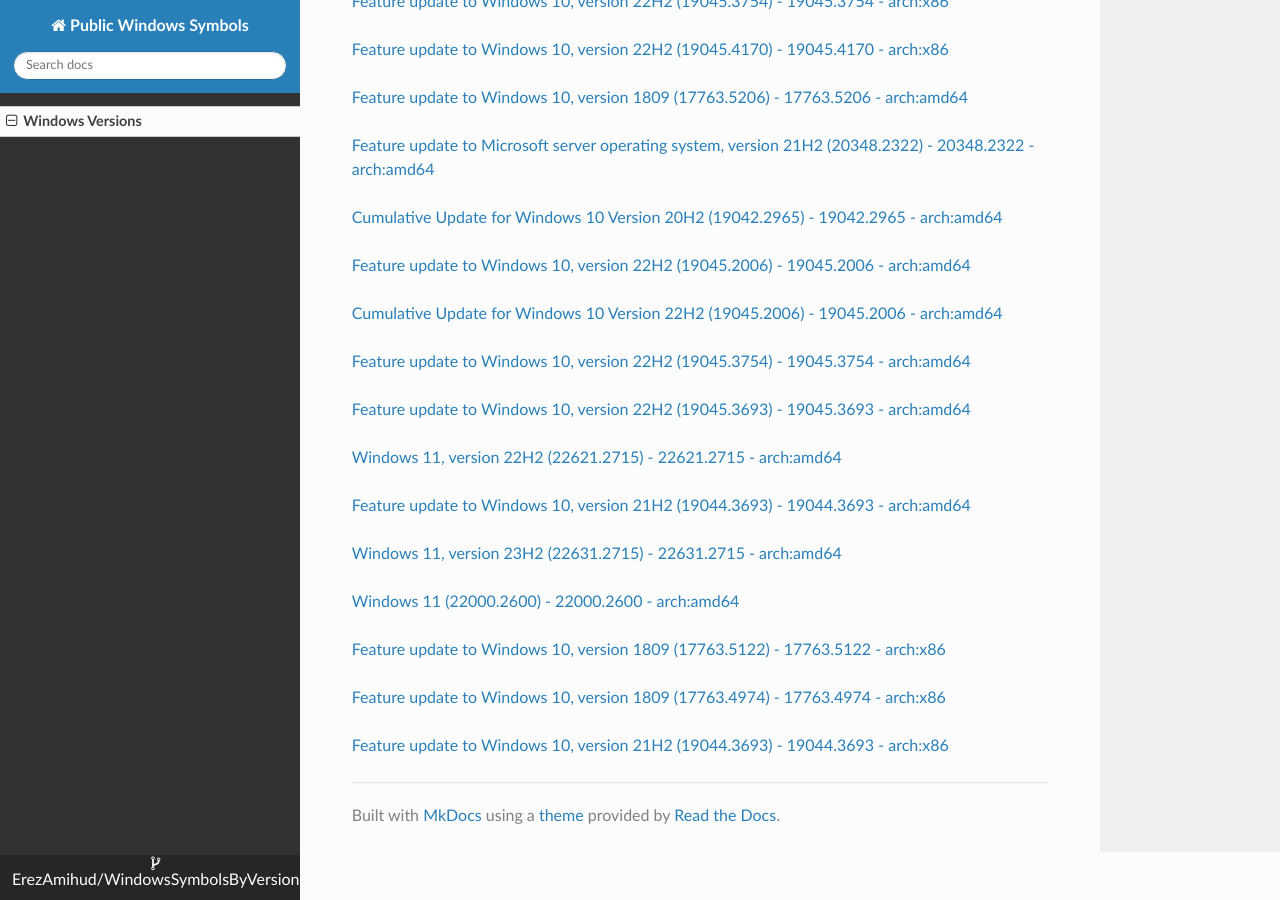
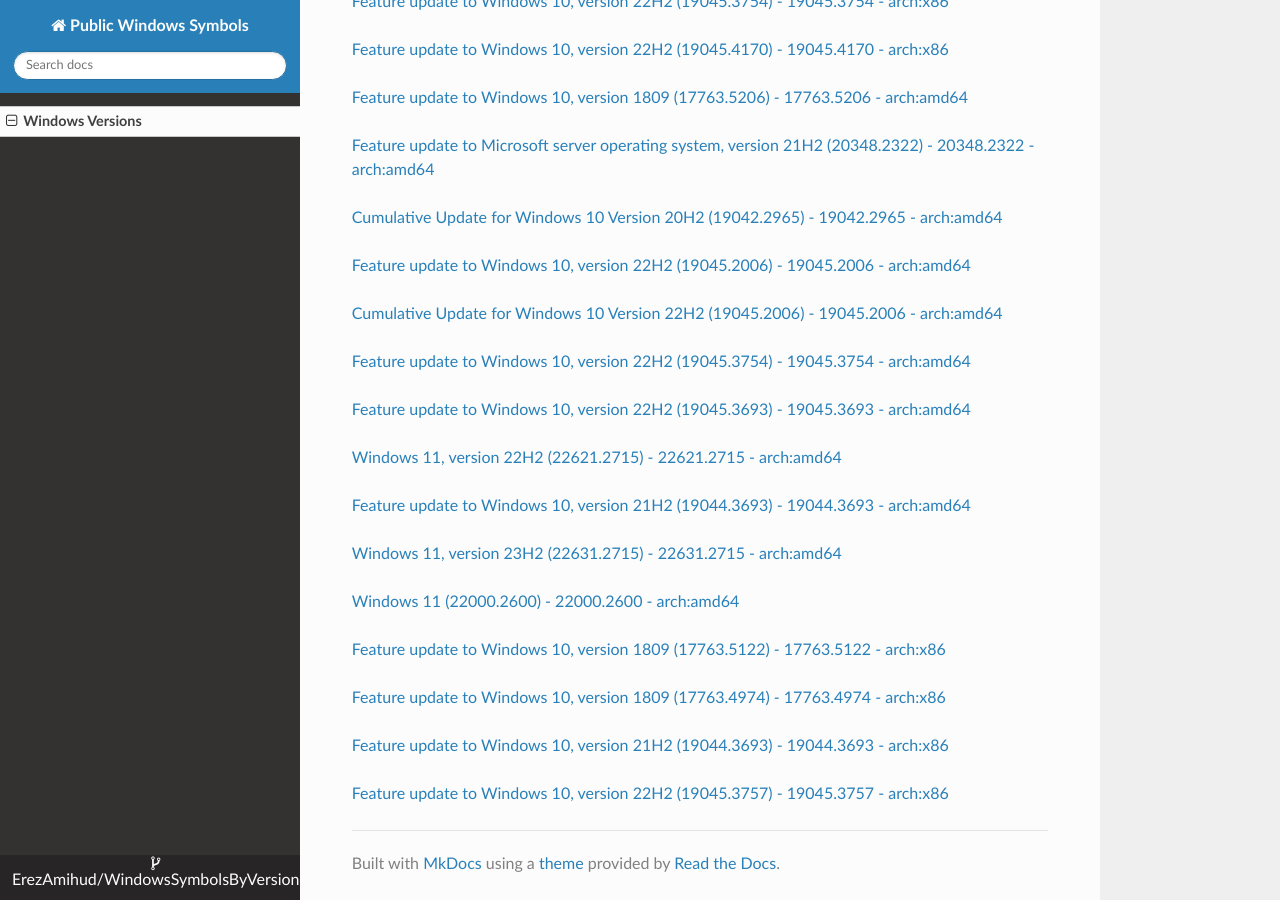
Before and after one commit to ErezAmihud/WindowsSymbolsByVersion, an MkDocs documentation site: the page built from docs/index.md, in a window 1280 px wide and 900 px high, scrolled down 21221 px. Built offline with MkDocs 1.6.1, drawn with Linux system fonts in a browser that asks for light colours; nearby versions of some CDN libraries.

Commit message:
Automated commit, add manifest for dd705f1a-c3c7-476a-b9e9-38a13a10949a

```diff
--- a/docs/index.md
+++ b/docs/index.md
@@ -1186,3 +1186,6 @@
 
 
 [Feature update to Windows 10, version 21H2 (19044.3693) - 19044.3693 - arch:x86](https://github.com/ErezAmihud/WindowsSymbolsByVersion/blob/main/manifests/8d8763f7-09e7-497d-813e-10fa27e48f92.manifest)
+
+
+[Feature update to Windows 10, version 22H2 (19045.3757) - 19045.3757 - arch:x86](https://github.com/ErezAmihud/WindowsSymbolsByVersion/blob/main/manifests/dd705f1a-c3c7-476a-b9e9-38a13a10949a.manifest)
```
Also changed, not shown: process_builds.json (+1 -1 lines), 1 other file.
